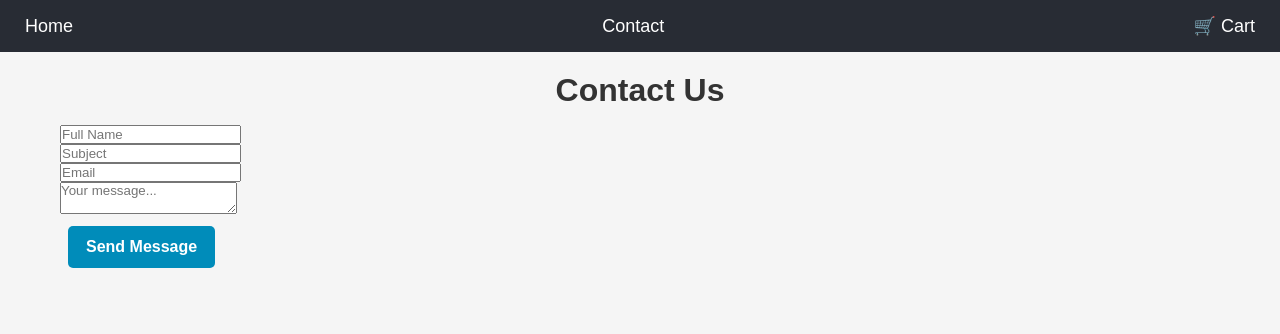
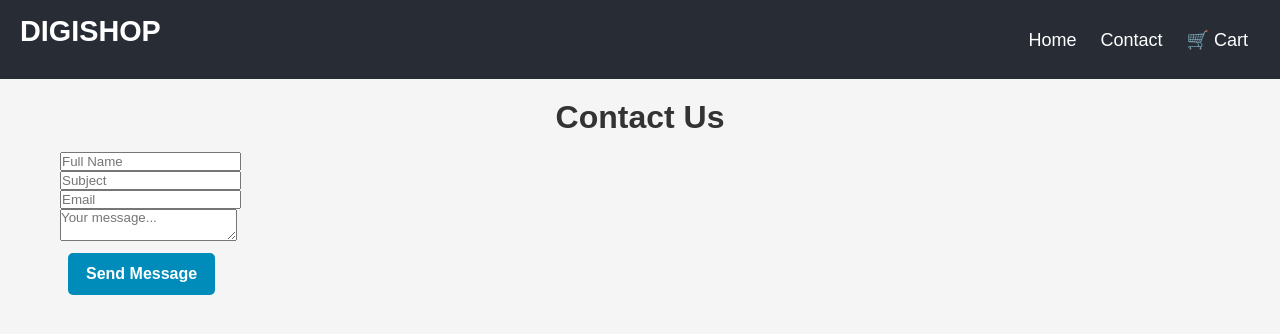
Before and after one commit to IT-Dah/ecom-store, a React (Create React App) app: page /contact in a window 1280 px wide. Shown: the top 334 px of the page. Built offline with nearby package versions, Linux system fonts and the light colour scheme.

Commit message:
Updated header to display DigiShop name and improved cart badge visibility

```diff
--- a/src/components/Layout.jsx
+++ b/src/components/Layout.jsx
@@ -2,8 +2,8 @@ import React, { useContext } from "react";
 import { Link, Outlet } from "react-router-dom";
 import { CartContext } from "../context/CartContext";
 
-import layoutStyles from "../styles/Layout.module.css"; // Layout styles
-import headerStyles from "../styles/header.module.css"; // Header styles
+import layoutStyles from "../styles/Layout.module.css";
+import headerStyles from "../styles/header.module.css";
 
 const Layout = () => {
   const { cart } = useContext(CartContext);
@@ -14,15 +14,20 @@ const Layout = () => {
   return (
     <div className={layoutStyles.layoutContainer}>
       <nav className={headerStyles.navbar}>
-        <Link to="/">Home</Link>
-        <Link to="/contact">Contact</Link>
-        <Link to="/cart" className={headerStyles.cartIcon}>
-          🛒 Cart {totalCartItems > 0 && (
-  <span className={headerStyles.cartBadge}>({totalCartItems})</span>
-)}
+        {/* ✅ DigiShop Branding */}
+        <h1 className={headerStyles.brand}>DigiShop</h1>
 
-        </Link>
+        <div className={headerStyles.navLinks}>
+          <Link to="/">Home</Link>
+          <Link to="/contact">Contact</Link>
+          <Link to="/cart" className={headerStyles.cartIcon}>
+            🛒 Cart {totalCartItems > 0 && (
+              <span className={headerStyles.cartBadge}>({totalCartItems})</span>
+            )}
+          </Link>
+        </div>
       </nav>
+
       <main className={layoutStyles.mainContent}>
         <Outlet />
       </main>
--- a/src/styles/header.module.css
+++ b/src/styles/header.module.css
@@ -3,25 +3,47 @@
   justify-content: space-between;
   align-items: center;
   background-color: #282c34;
-    padding: 15px;
+  padding: 15px 20px;
   color: white;
 }
 
+/* ✅ DigiShop Branding */
+.brand {
+  font-size: 1.8rem;
+  font-weight: bold;
+  color: white;
+  text-transform: uppercase;
+}
+
+/* ✅ Styling for the nav links */
+.nav-links {
+  display: flex;
+  gap: 20px;
+}
+
+/* ✅ Navigation links */
 .navbar a {
   color: white;
   text-decoration: none;
-    margin: 0 10px;
   font-size: 18px;
+  padding: 8px 12px;
+  transition: color 0.3s ease, transform 0.2s ease;
 }
 
 .navbar a:hover {
-    text-decoration: underline;
+  color: #61dafb; /* React blue */
+  transform: scale(1.1);
 }
 
+/* ✅ Cart Icon */
 .cart-icon {
   position: relative;
+  display: flex;
+  align-items: center;
+  gap: 5px;
 }
 
+/* ✅ Cart Badge */
 .cart-badge {
   position: absolute;
   top: -5px;
```
Lines whose indentation alone changed are shown as unchanged.
